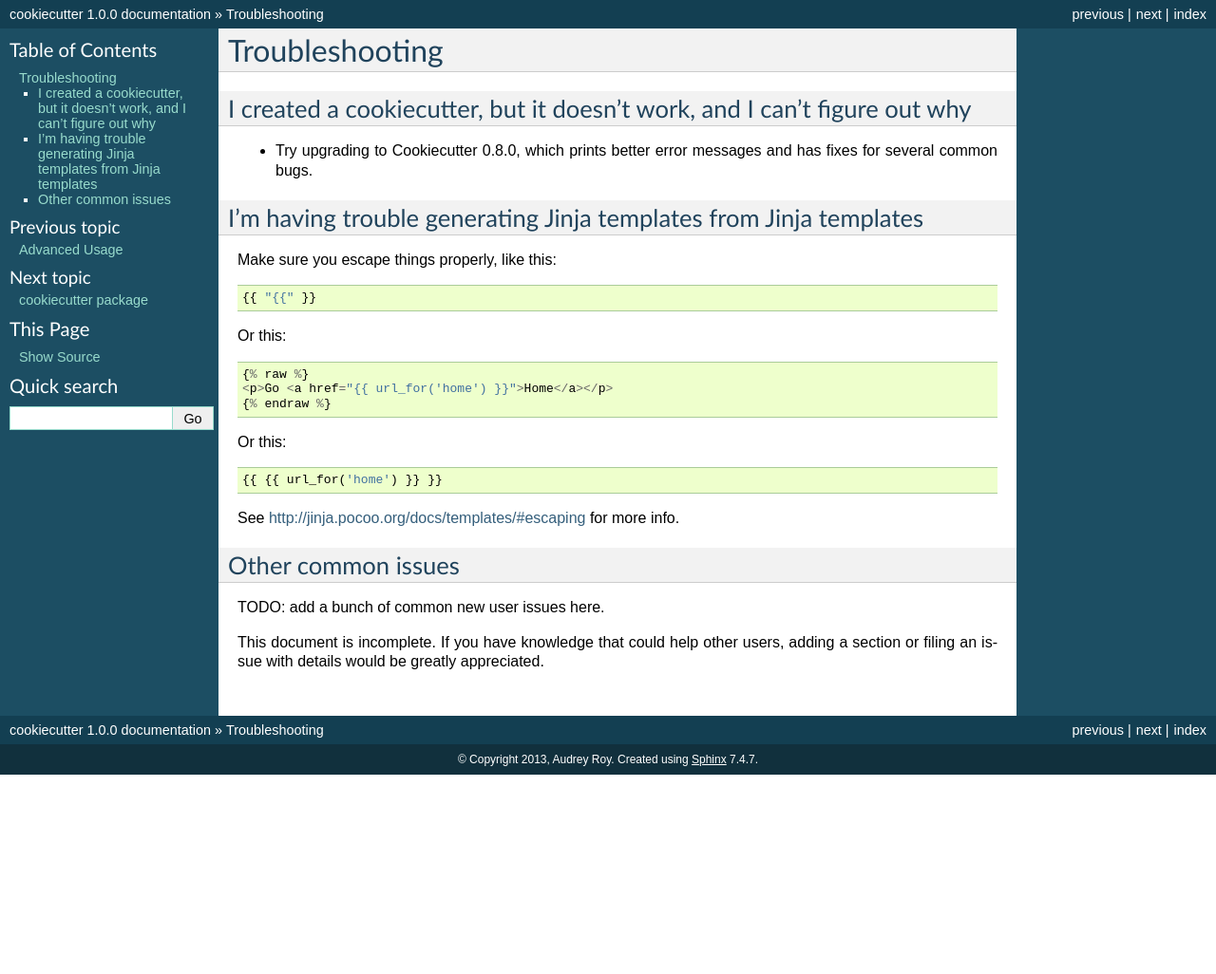
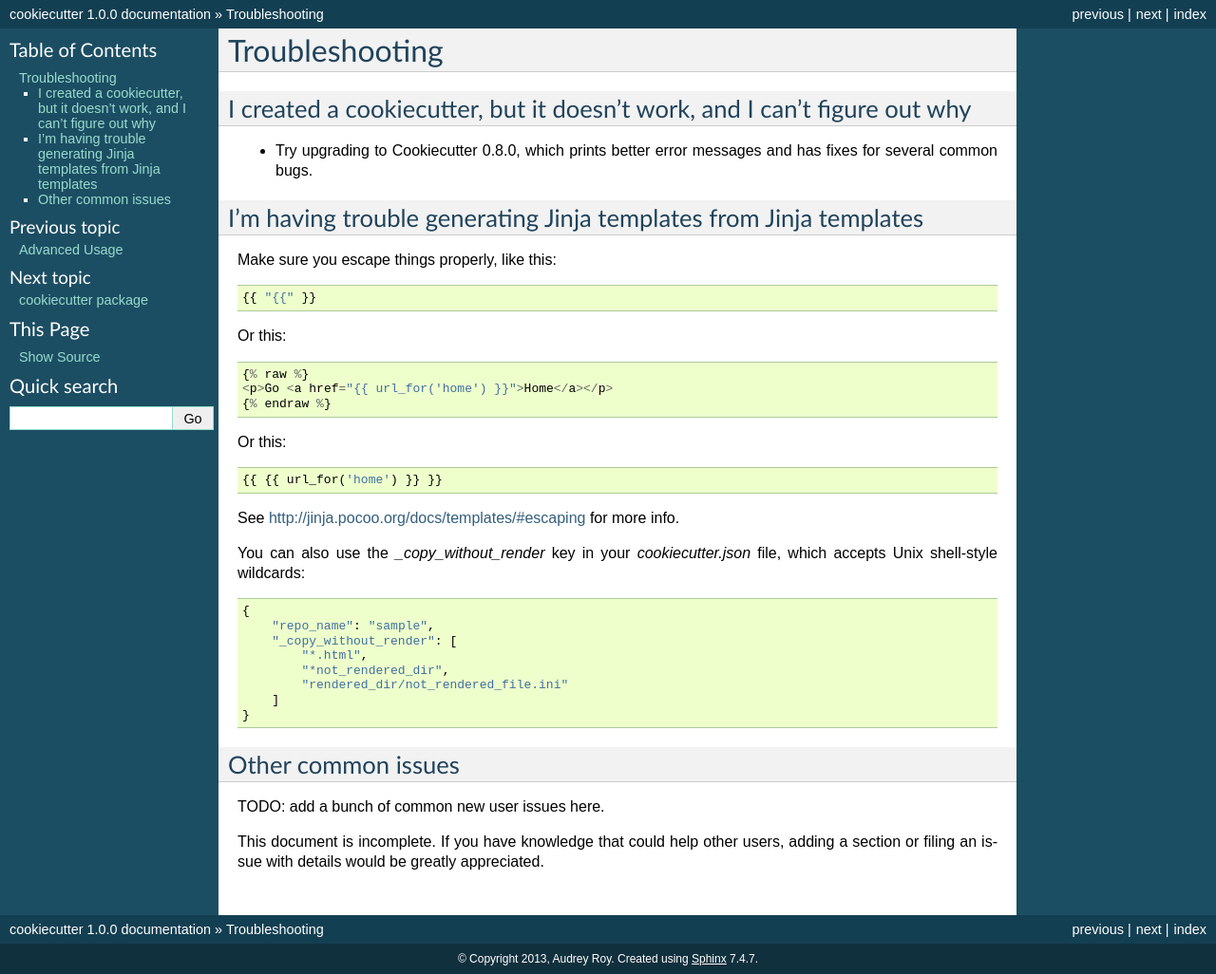
Before and after one commit to c-allen-tech/cookie, a Sphinx documentation site: the page built from docs/troubleshooting.rst, in a window 1280 px wide. Shown: the whole page at 95% size. Built offline with Sphinx 7.4.7, drawn with Linux system fonts in a browser that asks for light colours; formulas are drawn with MathJax 3; the version number is read from the project's files by our own code; before the commit the page ends 900 px from its top, so only the background shows below that.

Commit message:
Insert section into troubleshooting docs

```diff
--- a/docs/troubleshooting.rst
+++ b/docs/troubleshooting.rst
@@ -27,6 +27,18 @@ Or this::
 
 See http://jinja.pocoo.org/docs/templates/#escaping for more info.
 
+You can also use the `_copy_without_render` key in your `cookiecutter.json`
+file, which accepts Unix shell-style wildcards::
+
+    {
+        "repo_name": "sample",
+        "_copy_without_render": [
+            "*.html",
+            "*not_rendered_dir",
+            "rendered_dir/not_rendered_file.ini"
+        ]
+    }
+
 Other common issues
 -------------------
 
```
